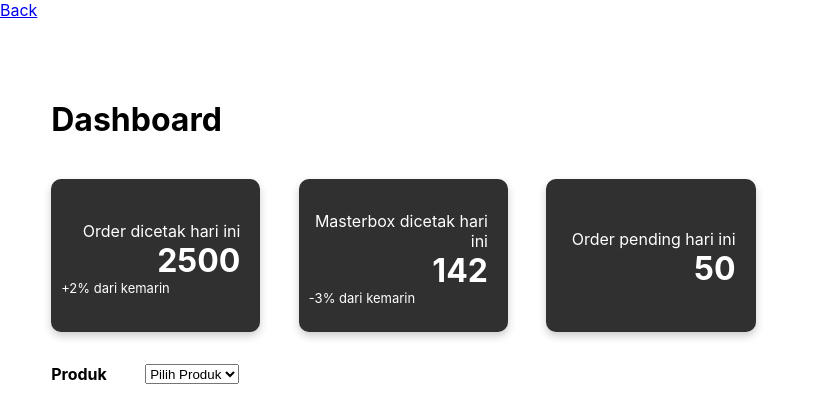
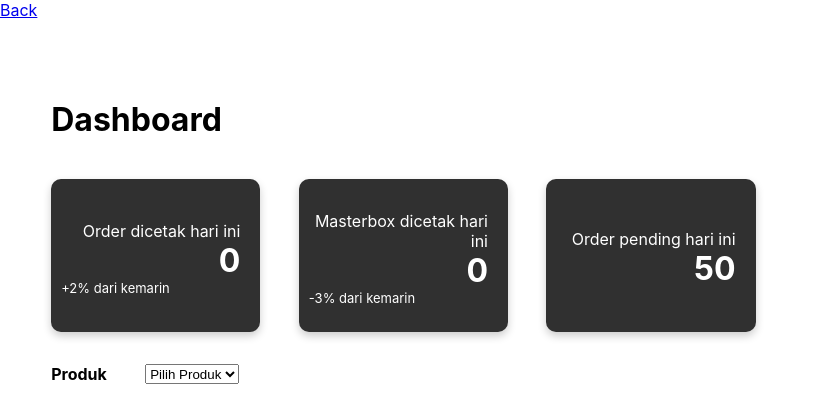
Before and after one commit to KevinDallian/QRCode, a React (Create React App) app: page /reporting in a window 1280 px wide. Shown: the top 418 px of the page, without its empty margins (0-821 px from the left). Built offline with nearby package versions, Linux system fonts and the light colour scheme.

Commit message:
Add ReportingController

```diff
--- a/src/Pages/Reporting/Reporting.js
+++ b/src/Pages/Reporting/Reporting.js
@@ -4,11 +4,12 @@ import { Link } from 'react-router-dom';
 import LineChart from '../../Components/Dashboard/LineChart/LineChart';
 import { OptionForm } from '../../Components/FormDetail/FormDetail';
 import { useState, useEffect } from 'react';
+import ReportingController from './ReportingController';
 
 export default function Reporting({jobs, products, orders, masterboxs}){
     const [currentProduct, setCurrentProduct] = useState('');
     const [selectedProduct, setSelectedProduct] = useState('');
-
+    const reportingController = new ReportingController();
     useEffect(() => {
         selectProduct(selectedProduct);
     }, [selectedProduct]);
@@ -44,8 +45,8 @@ export default function Reporting({jobs, products, orders, masterboxs}){
             <Link to={"/"}>Back</Link>
             <div className='title'><h1>Dashboard</h1></div>
             <div className='dashboard-cards flex-row'>
-                <DashboardCard text={"Order dicetak hari ini"} value={2500} subtitles={"+2% dari kemarin"}/>
-                <DashboardCard text={"Masterbox dicetak hari ini"} value={142} subtitles={"-3% dari kemarin"}/>
+                <DashboardCard text={"Order dicetak hari ini"} value={reportingController.calculateOrderPrintedToday(orders)} subtitles={"+2% dari kemarin"}/>
+                <DashboardCard text={"Masterbox dicetak hari ini"} value={reportingController.calculateMasterboxPrintedToday(masterboxs)} subtitles={"-3% dari kemarin"}/>
                 <DashboardCard text={"Order pending hari ini"} value={50} subtitles={""}/>
             </div>
             <div className='dashboard-chart-container'>
--- /dev/null
+++ b/src/Pages/Reporting/ReportingController.js
@@ -0,0 +1,33 @@
+import React from 'react';
+
+class ReportingController {
+    constructor() {
+
+    }
+
+    calculateOrderPrintedToday(orders) {
+        if (orders === undefined || orders.length === 0) {
+            return 0;
+        }
+        const currentDate = new Date().getDate();
+        const filteredOrders = orders.filter((order) => {
+            const orderDate = new Date(order.printDate);
+            return orderDate.getDate() === currentDate;
+        });
+        return filteredOrders.length;
+    }
+
+    calculateMasterboxPrintedToday(masterboxs) {
+        if (masterboxs === undefined || masterboxs.length === 0) {
+            return 0;
+        }
+        const currentDate = new Date().getDate();
+        const filteredMasterbox = masterboxs.filter((masterbox) => {
+            const masterboxDate = new Date(masterbox.printDate);
+            return masterboxDate.getDate() === currentDate;
+        });
+        return filteredMasterbox.length;
+    }
+}
+
+export default ReportingController;
```
